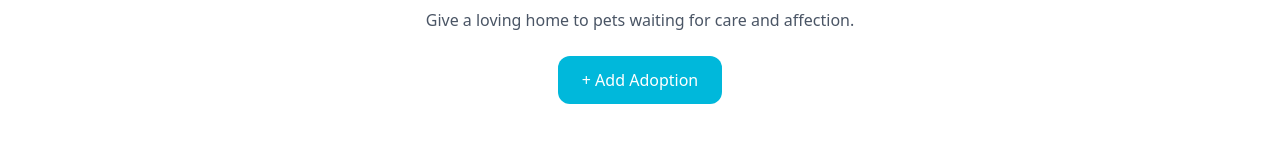
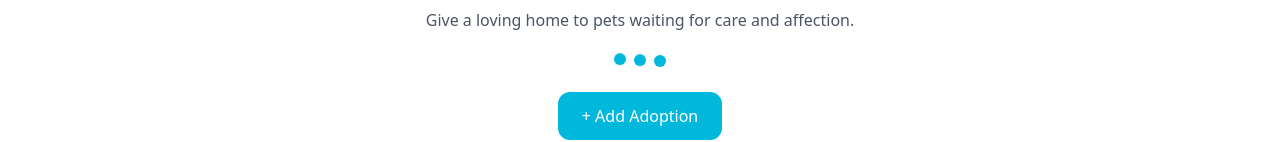
Before and after one commit to BoRaT-7/Job-Portal, a React app in the folder pet-care-client/: page /adoption in a window 1280 px wide. Shown: the part 173-315 px from the top of the page. Built offline with nearby package versions, Linux system fonts and the light colour scheme; no server answers; the HTML template or start-up script is replaced by a standard one.

Commit message:
commit-5/22

```diff
--- a/pet-care-client/src/pages/Adoption/Adoption.jsx
+++ b/pet-care-client/src/pages/Adoption/Adoption.jsx
@@ -24,6 +24,15 @@ const Adoption = () => {
           <p className="text-gray-600 max-w-2xl mx-auto mb-6">
             Give a loving home to pets waiting for care and affection.
           </p>
+
+          {/* FACEBOOK LOADER */}
+          <div className="flex justify-center mb-6">
+            <div className="flex gap-2">
+              <span className="w-3 h-3 bg-cyan-500 rounded-full animate-bounce"></span>
+              <span className="w-3 h-3 bg-cyan-500 rounded-full animate-bounce [animation-delay:0.2s]"></span>
+              <span className="w-3 h-3 bg-cyan-500 rounded-full animate-bounce [animation-delay:0.4s]"></span>
+            </div>
+          </div>
 
           {/* ADD BUTTON (CENTER TOP) */}
           <Link to="/add-adoption">
```
